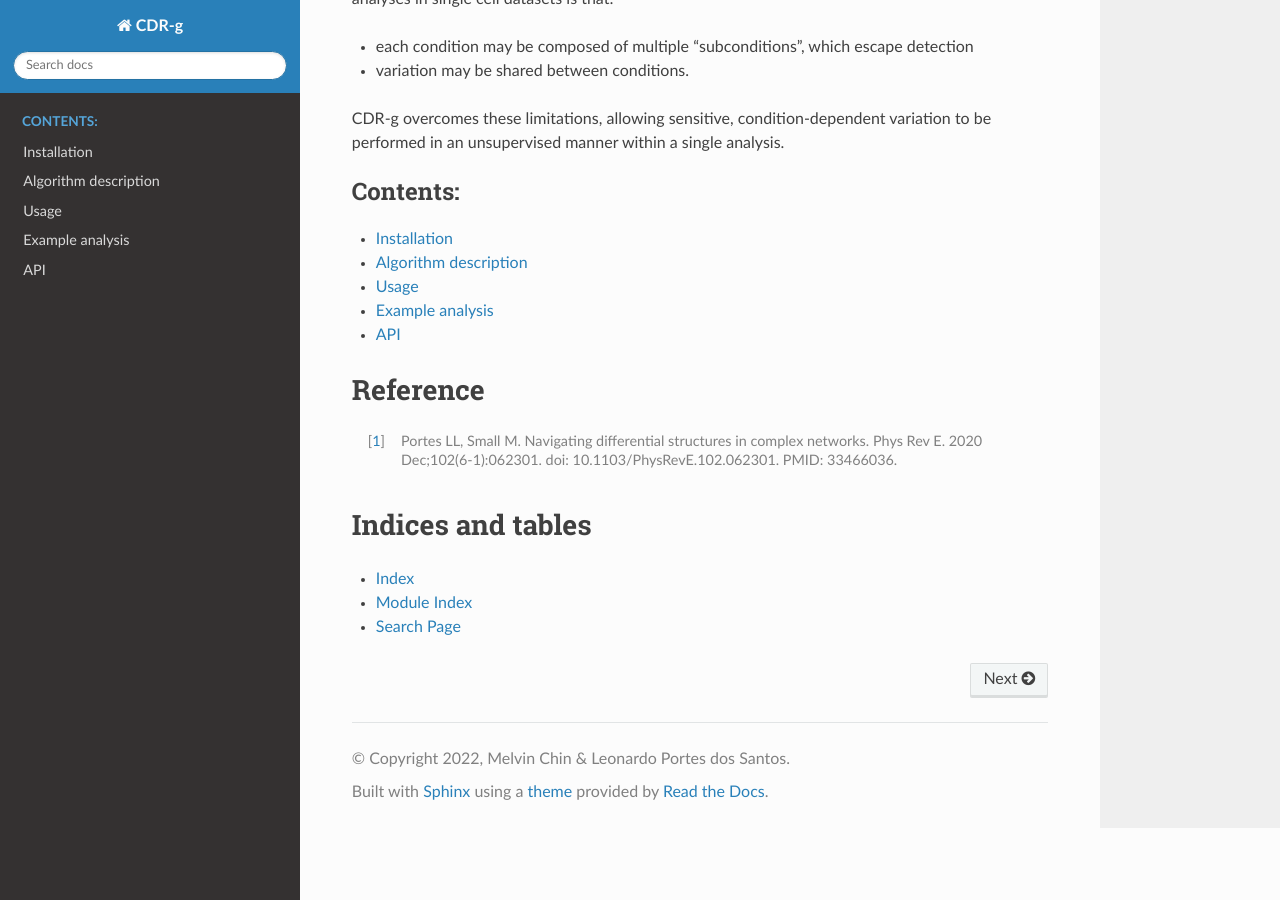
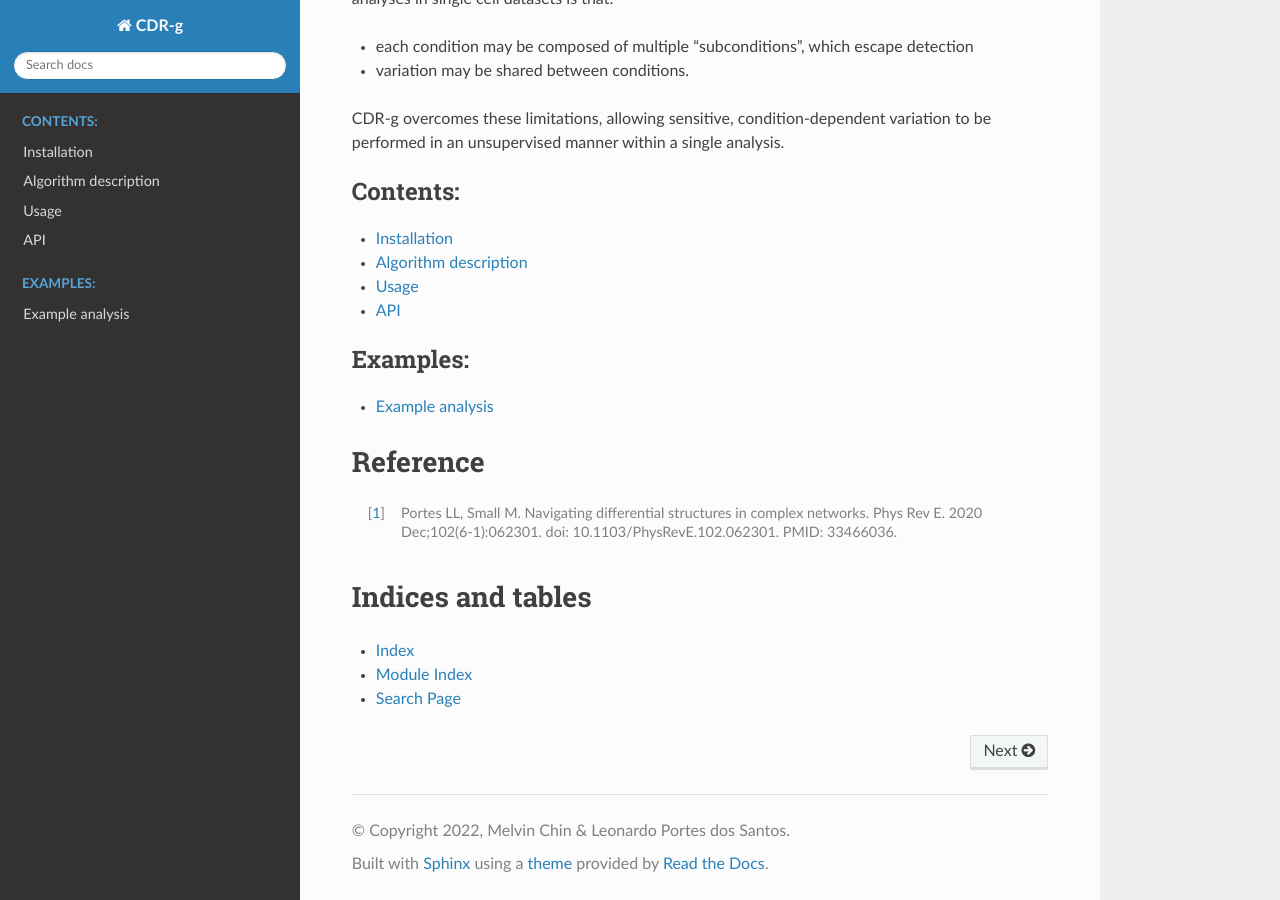
Before and after one commit to wlchin/pycdr, a Sphinx documentation site: the page built from docs/index.rst, in a window 1280 px wide and 900 px high, scrolled down 570 px. Built offline with Sphinx 7.4.7 and the Read the Docs theme 2.0.0, drawn with Linux system fonts in a browser that asks for light colours.

Commit message:
moved TOC

```diff
--- a/docs/example_analysis.rst
+++ b/docs/example_analysis.rst
@@ -6,7 +6,7 @@ Introduction
 
 Here, we analyse the a subset of the human peripheral blood dataset provided in Kang et al. This is a dataset of human peripheral blood cells, divided into an interferon beta stimulated dataset and one without. We first download the dataset from the github repository.
 
-.. code-block::
+.. code-block:: shell
 
 	! wget https://github.com/wlchin/CDR_workflows/raw/main/monocytes/resources/raw_monocyte_CD14.h5ad
 
@@ -50,9 +50,9 @@ The resulting gene expression programs extracted by CDR-g, which show variation
 
 To better understand these genes, We perform gene set enrichment on these gene sets. We use enrichment_utils, a simple wrapper around the goatools package. Enrichment using goatools requires an ontology (in this case the PANTHER GO-SLIM ontology) and the NCBIs gene2go mapping, so we download these accordingly.
 
-.. code-block::
+.. code-block:: shell
 
-	! wget http://data.pantherdb.org/PANTHER17.0/ontology/PANTHERGOslim.obo
+    ! wget http://data.pantherdb.org/PANTHER17.0/ontology/PANTHERGOslim.obo
     ! wget https://ftp.ncbi.nlm.nih.gov/gene/DATA/gene2go.gz
     ! tar -xzvf gene2go.gz
 
--- a/docs/index.rst
+++ b/docs/index.rst
@@ -31,8 +31,13 @@ CDR-g overcomes these limitations, allowing sensitive, condition-dependent varia
    installation.rst
    algorithm.rst
    getting_started.rst
+   api.rst
+
+.. toctree::
+   :maxdepth: 1
+   :caption: Examples:
+
    example_analysis.rst
-   api.rst
 
 Reference
 =========
```
